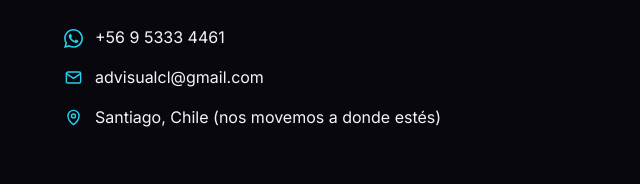
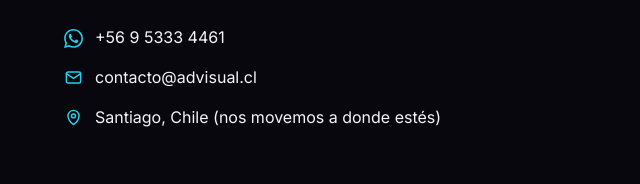
Before and after one commit to maverickpineda4-collab/advisual, a website built with Vite: page index.html in a window 1280 px wide. Shown: the part 5996-6180 px from the top of the page, 0-640 px from the left. Built offline with nearby package versions, Linux system fonts and the light colour scheme.

Commit message:
Contacto: correo visible cambiado a contacto@advisual.cl

```diff
--- a/index.html
+++ b/index.html
@@ -612,7 +612,7 @@
                         <li>
                             <!-- Ícono de sobre (correo) -->
                             <svg viewBox="0 0 24 24" fill="none" stroke="currentColor" stroke-width="1.8" stroke-linecap="round" stroke-linejoin="round" aria-hidden="true"><rect x="3" y="5" width="18" height="14" rx="2"/><path d="m3 7 9 6 9-6"/></svg>
-                            <a href="mailto:advisualcl@gmail.com">advisualcl@gmail.com</a>
+                            <a href="mailto:contacto@advisual.cl">contacto@advisual.cl</a>
                         </li>
                         <li>
                             <!-- Ícono de pin de ubicación -->
```
Also changed, not shown: README.md.
